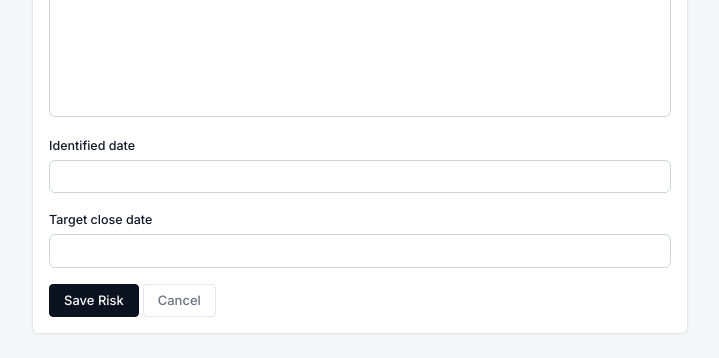
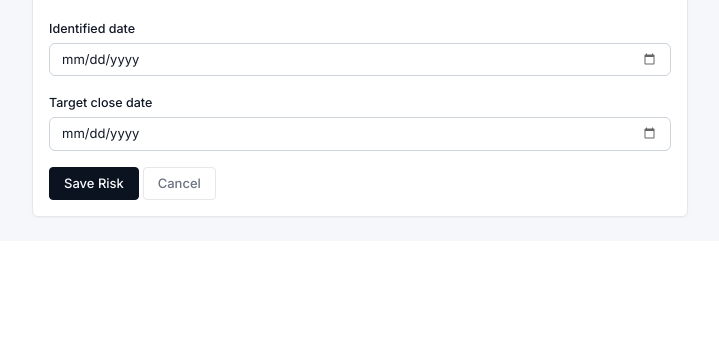
Before and after one commit to SujalAdhikari-Hacker/GRC-Nexus, a Django app: page /risks/new/ in a window 1280 px wide. Shown: the part 1191-1549 px from the top of the page, without its empty margins (232-951 px from the left). After the commit the page ends 1409 px from the top, so only its background shows below. Run offline with Django 4.2, Linux system fonts and the light colour scheme; the visitor is signed in with stand-in values (Sample User, id 1); data comes from the database, SQL or seed files in the repository; data that the repository does not hold is empty; some libraries are stand-ins or nearby versions.

Commit message:
Add native calendar pickers to all date inputs

```diff
--- /dev/null
+++ b/app/risks/forms.py
@@ -0,0 +1,40 @@
+from django import forms
+from .models import Risk, RiskTreatment
+
+
+class RiskForm(forms.ModelForm):
+    class Meta:
+        model = Risk
+        fields = [
+            'title', 'description', 'category', 'owner_dept', 'owner_user',
+            'likelihood', 'impact', 'treatment_strategy', 'status',
+            'assets', 'controls', 'identified_date', 'target_close_date',
+        ]
+        widgets = {
+            'description': forms.Textarea(attrs={'rows': 4}),
+            'identified_date': forms.DateInput(attrs={'type': 'date'}),
+            'target_close_date': forms.DateInput(attrs={'type': 'date'}),
+        }
+
+
+class RiskTreatmentForm(forms.ModelForm):
+    class Meta:
+        model = RiskTreatment
+        fields = ['action_plan', 'owner_user', 'due_date', 'status', 'notes']
+        widgets = {
+            'action_plan': forms.Textarea(attrs={'rows': 4}),
+            'notes': forms.Textarea(attrs={'rows': 3}),
+            'due_date': forms.DateInput(attrs={'type': 'date'}),
+        }
+
+
+class RiskTreatmentUpdateForm(forms.ModelForm):
+    class Meta:
+        model = RiskTreatment
+        fields = ['action_plan', 'owner_user', 'due_date', 'completed_date', 'status', 'notes']
+        widgets = {
+            'action_plan': forms.Textarea(attrs={'rows': 4}),
+            'notes': forms.Textarea(attrs={'rows': 3}),
+            'due_date': forms.DateInput(attrs={'type': 'date'}),
+            'completed_date': forms.DateInput(attrs={'type': 'date'}),
+        }
--- a/app/risks/views.py
+++ b/app/risks/views.py
@@ -10,6 +10,7 @@ from core.mixins import DepartmentScopedMixin, HODOrSuperuserMixin, CsvExportMix
 from core.correlation import get_full_risk_context
 from .models import Risk, RiskCategory, RiskAppetite, RiskTreatment
 from .services import recalculate_risk
+from .forms import RiskForm, RiskTreatmentForm, RiskTreatmentUpdateForm
 
 
 class RiskListView(DepartmentScopedMixin, CsvExportMixin, ListView):
@@ -76,12 +77,8 @@ class RiskDetailView(DepartmentScopedMixin, DetailView):
 
 class RiskCreateView(DepartmentScopedMixin, CreateView):
     model = Risk
+    form_class = RiskForm
     template_name = 'risks/risk_form.html'
-    fields = [
-        'title', 'description', 'category', 'owner_dept', 'owner_user',
-        'likelihood', 'impact', 'treatment_strategy', 'status',
-        'assets', 'controls', 'identified_date', 'target_close_date',
-    ]
     success_url = reverse_lazy('risks:list')
 
     def form_valid(self, form):
@@ -92,12 +89,8 @@ class RiskCreateView(DepartmentScopedMixin, CreateView):
 
 class RiskUpdateView(DepartmentScopedMixin, UpdateView):
     model = Risk
+    form_class = RiskForm
     template_name = 'risks/risk_form.html'
-    fields = [
-        'title', 'description', 'category', 'owner_dept', 'owner_user',
-        'likelihood', 'impact', 'treatment_strategy', 'status',
-        'assets', 'controls', 'identified_date', 'target_close_date',
-    ]
     success_url = reverse_lazy('risks:list')
 
     def form_valid(self, form):
@@ -141,8 +134,8 @@ def risk_score_preview(request):
 
 class RiskTreatmentCreateView(LoginRequiredMixin, CreateView):
     model = RiskTreatment
+    form_class = RiskTreatmentForm
     template_name = 'risks/treatment_form.html'
-    fields = ['action_plan', 'owner_user', 'due_date', 'status', 'notes']
 
     def dispatch(self, request, *args, **kwargs):
         self.risk = Risk.objects.get(pk=kwargs['risk_pk'])
@@ -163,8 +156,8 @@ class RiskTreatmentCreateView(LoginRequiredMixin, CreateView):
 
 class RiskTreatmentUpdateView(LoginRequiredMixin, UpdateView):
     model = RiskTreatment
+    form_class = RiskTreatmentUpdateForm
     template_name = 'risks/treatment_form.html'
-    fields = ['action_plan', 'owner_user', 'due_date', 'completed_date', 'status', 'notes']
 
     def get_success_url(self):
         return reverse_lazy('risks:detail', kwargs={'pk': self.object.risk.pk})
--- a/app/static/css/brand.css
+++ b/app/static/css/brand.css
@@ -690,3 +690,31 @@ hr { border-color: var(--border-soft); opacity: 1; }
     border-radius: 3px;
     margin-right: 4px;
 }
+
+/* ---------- Date input styling (native calendar) ---------- */
+input[type="date"] {
+    width: 100%;
+    padding: .375rem .75rem;
+    border: 1px solid var(--border);
+    border-radius: var(--r-sm);
+    background: var(--surface);
+    color: var(--text);
+    font-family: inherit;
+    font-size: 13px;
+}
+input[type="date"]:focus {
+    border-color: var(--accent-500);
+    box-shadow: 0 0 0 3px var(--accent-soft);
+    outline: none;
+}
+input[type="date"]::-webkit-calendar-picker-indicator {
+    cursor: pointer;
+    opacity: 0.6;
+    filter: invert(0);
+}
+input[type="date"]::-webkit-calendar-picker-indicator:hover {
+    opacity: 1;
+}
+[data-bs-theme="dark"] input[type="date"]::-webkit-calendar-picker-indicator {
+    filter: invert(1);
+}
--- a/app/vendors/views.py
+++ b/app/vendors/views.py
@@ -7,6 +7,7 @@ from django.views.generic import ListView, DetailView, CreateView
 from core.mixins import DepartmentScopedMixin, CsvExportMixin
 from core.correlation import get_full_vendor_context
 from .models import Vendor, VendorAssessment
+from .forms import VendorAssessmentForm
 
 
 class VendorListView(DepartmentScopedMixin, CsvExportMixin, ListView):
@@ -67,8 +68,8 @@ class VendorDetailView(DepartmentScopedMixin, DetailView):
 
 class VendorAssessmentCreateView(LoginRequiredMixin, CreateView):
     model = VendorAssessment
+    form_class = VendorAssessmentForm
     template_name = 'vendors/assessment_form.html'
-    fields = ['assessment_date', 'score', 'status', 'findings']
 
     def dispatch(self, request, *args, **kwargs):
         self.vendor = Vendor.objects.get(pk=kwargs['vendor_pk'])
```
Also changed, not shown: app/vendors/forms.py (added, +13 -0 lines).
